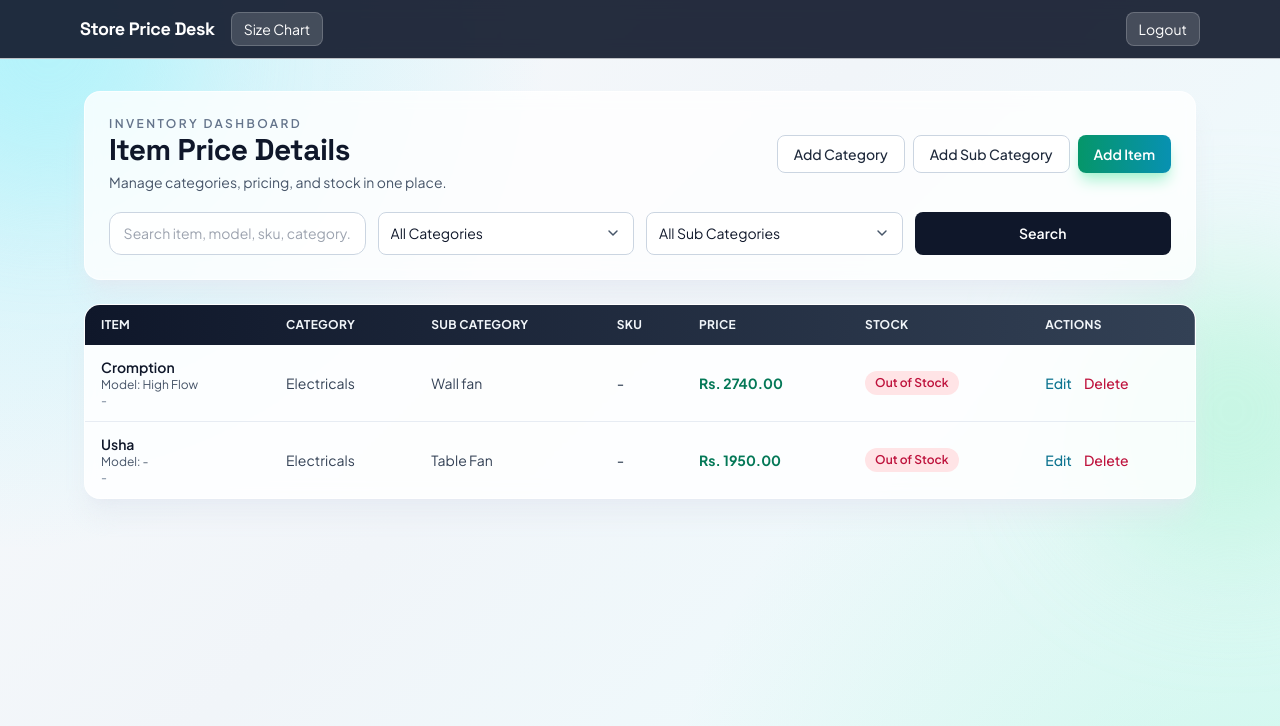
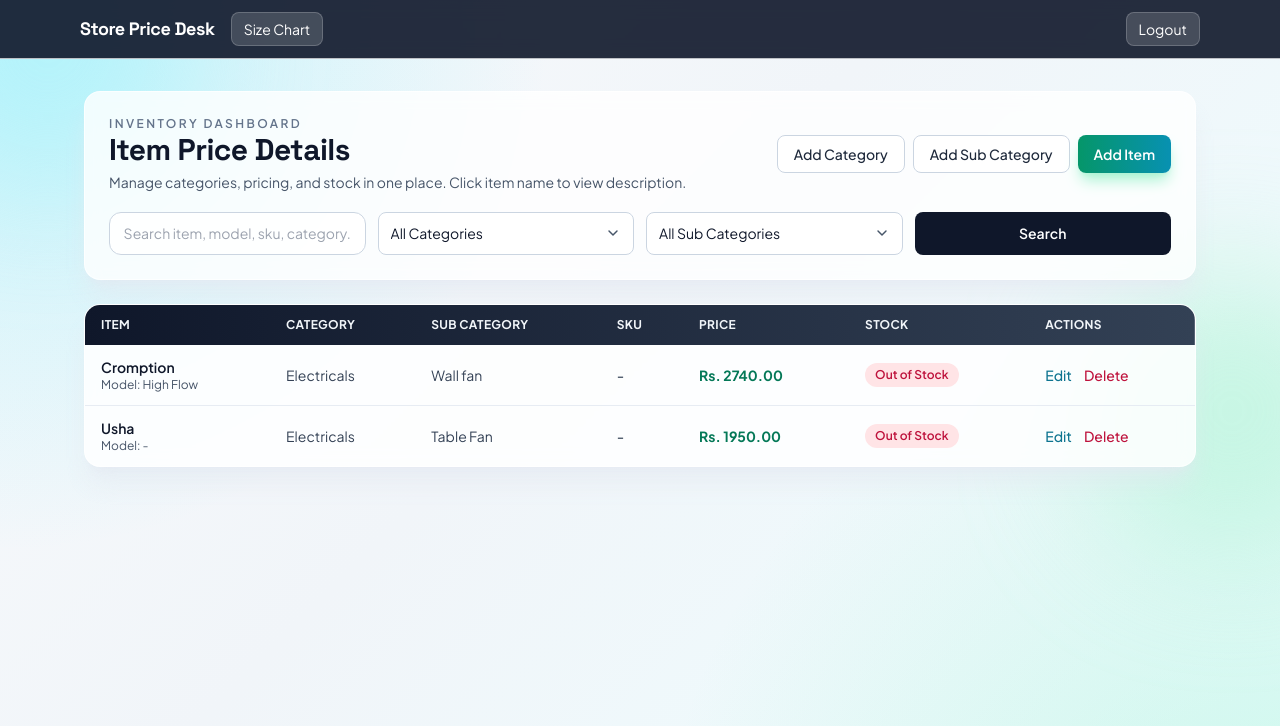
Before and after one commit to jince360/store, a Django app: page / in a window 1280 px wide. Shown: the top 726 px of the page. Run offline with Django 5.2, Linux system fonts and the light colour scheme; a user stored in the database is signed in; data comes from the database, SQL or seed files in the repository; some libraries are stand-ins or nearby versions.

Commit message:
Show item description on item name click

```diff
--- a/store/templates/store/item_list.html
+++ b/store/templates/store/item_list.html
@@ -8,7 +8,7 @@
                 <div>
                     <p class="text-xs font-semibold tracking-[0.2em] uppercase text-slate-500">Inventory Dashboard</p>
                     <h1 class="text-2xl md:text-3xl font-bold text-slate-900">Item Price Details</h1>
-                    <p class="text-sm text-slate-600 mt-1">Manage categories, pricing, and stock in one place.</p>
+                    <p class="text-sm text-slate-600 mt-1">Manage categories, pricing, and stock in one place. Click item name to view description.</p>
                 </div>
                 <div class="flex flex-wrap gap-2">
                     <a href="{% url 'category-add' %}" class="inline-flex items-center justify-center bg-white border border-slate-300 hover:border-slate-400 text-slate-800 px-4 py-2 rounded-lg text-sm font-medium transition">Add Category</a>
@@ -53,9 +53,15 @@
                     {% for item in items %}
                         <tr class="hover:bg-cyan-50/60 transition-colors">
                             <td class="px-4 py-3">
-                                <div class="font-semibold text-slate-900">{{ item.name }}</div>
+                                <button
+                                    type="button"
+                                    class="font-semibold text-slate-900 hover:text-cyan-700 transition"
+                                    data-desc-target="desc-{{ forloop.counter }}"
+                                >
+                                    {{ item.name }}
+                                </button>
                                 <div class="text-slate-600 text-xs">Model: {{ item.model_name|default:"-" }}</div>
-                                <div class="text-slate-500 text-xs">{{ item.description|default:"-" }}</div>
+                                <div id="desc-{{ forloop.counter }}" class="hidden text-slate-500 text-xs mt-1">{{ item.description|default:"-" }}</div>
                             </td>
                             <td class="px-4 py-3">{{ item.category.name }}</td>
                             <td class="px-4 py-3">{{ item.subcategory.name }}</td>
@@ -130,6 +136,16 @@
 
         categorySelect.addEventListener("change", () => refreshSubcategories(false));
         refreshSubcategories(true);
+
+        const descButtons = document.querySelectorAll("[data-desc-target]");
+        descButtons.forEach((button) => {
+            button.addEventListener("click", () => {
+                const targetId = button.getAttribute("data-desc-target");
+                const target = targetId ? document.getElementById(targetId) : null;
+                if (!target) return;
+                target.classList.toggle("hidden");
+            });
+        });
     })();
 </script>
 {% endblock %}
```
